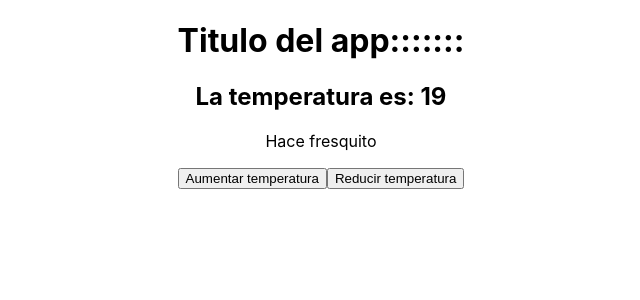
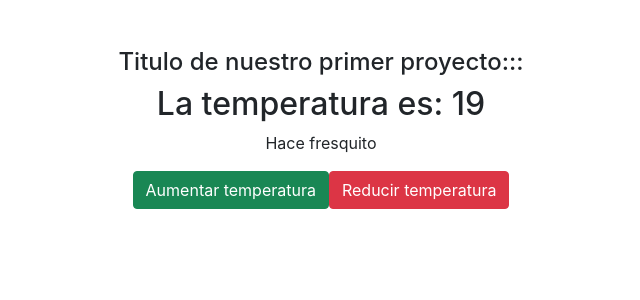
Before and after one commit to samueldazadaza/cursoreact, a React (Create React App) app: page / in a window 1280 px wide. Shown: the top 300 px of the page, without its empty margins (319-959 px from the left). Built offline with nearby package versions, Linux system fonts and the light colour scheme.

Commit message:
17- añadiendo bootstrap

```diff
--- a/public/index.html
+++ b/public/index.html
@@ -9,6 +9,7 @@
       name="description"
       content="Web site created using create-react-app"
     />
+    <link href="https://cdn.jsdelivr.net/npm/bootstrap@5.1.3/dist/css/bootstrap.min.css" rel="stylesheet" integrity="sha384-1BmE4kWBq78iYhFldvKuhfTAU6auU8tT94WrHftjDbrCEXSU1oBoqyl2QvZ6jIW3" crossorigin="anonymous">
     <link rel="apple-touch-icon" href="%PUBLIC_URL%/logo192.png" />
     <!--
       manifest.json provides metadata used when your web app is installed on a
--- a/src/App.jsx
+++ b/src/App.jsx
@@ -4,8 +4,8 @@ import Temperatura from './components/Temperatura'
 
 function App() {
   return (
-    <div className="App">
-      <h1>Titulo del app:::::::</h1>
+    <div className="App mt-5">
+      <h4>Titulo de nuestro primer proyecto:::</h4>
       <Temperatura></Temperatura>
     </div>
   );
--- a/src/components/Temperatura.jsx
+++ b/src/components/Temperatura.jsx
@@ -12,7 +12,7 @@ const Temperatura = () => {
     }
 
   return (
-    <div>
+    <div className="container">
         <h2>La temperatura es: {temperatura}</h2>
         <p>
             {
@@ -21,8 +21,8 @@ const Temperatura = () => {
                 : 'Hace fresquito'
             }
         </p>
-        <button onClick={Subir}>Aumentar temperatura</button>
-        <button onClick={Bajar}>Reducir temperatura</button>
+        <button className="btn btn-success btn-block" onClick={Subir}>Aumentar temperatura</button>
+        <button className="btn btn-danger btn-block" onClick={Bajar}>Reducir temperatura</button>
     </div>
   )
 }
```
